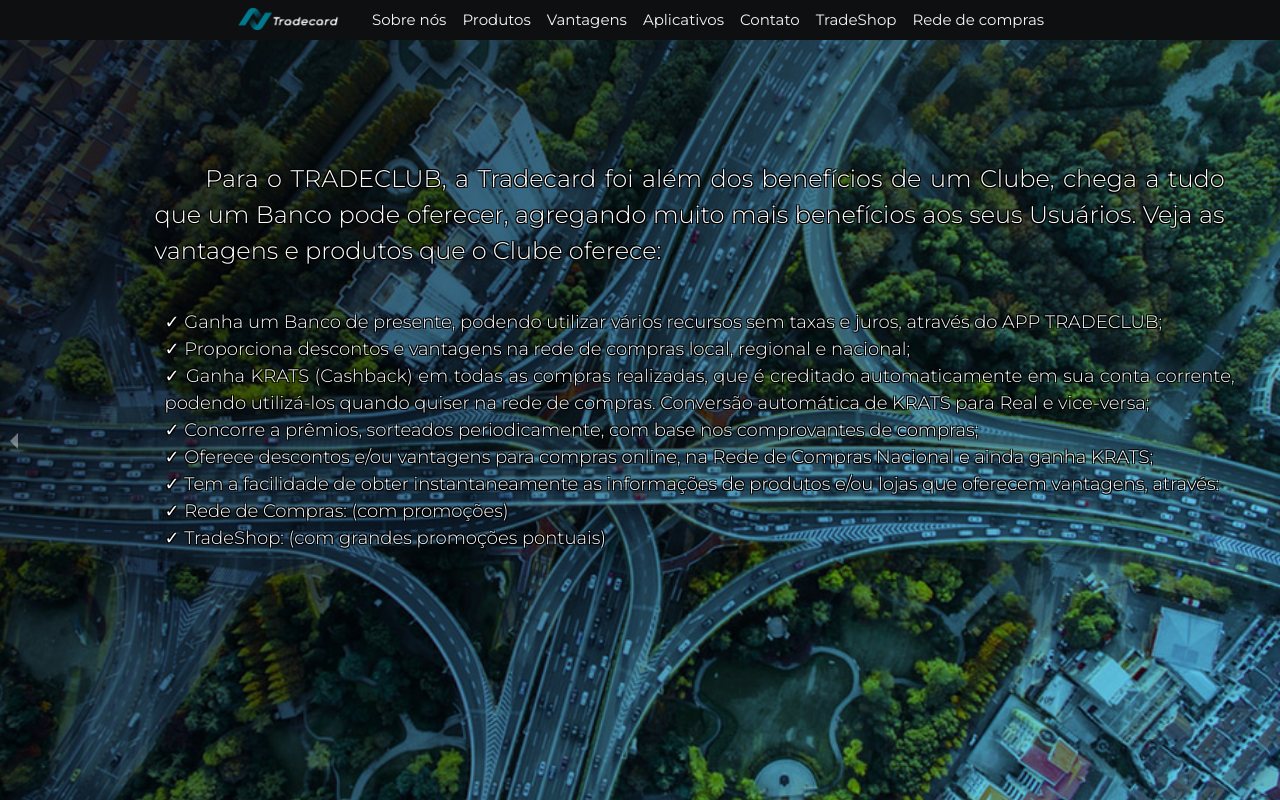
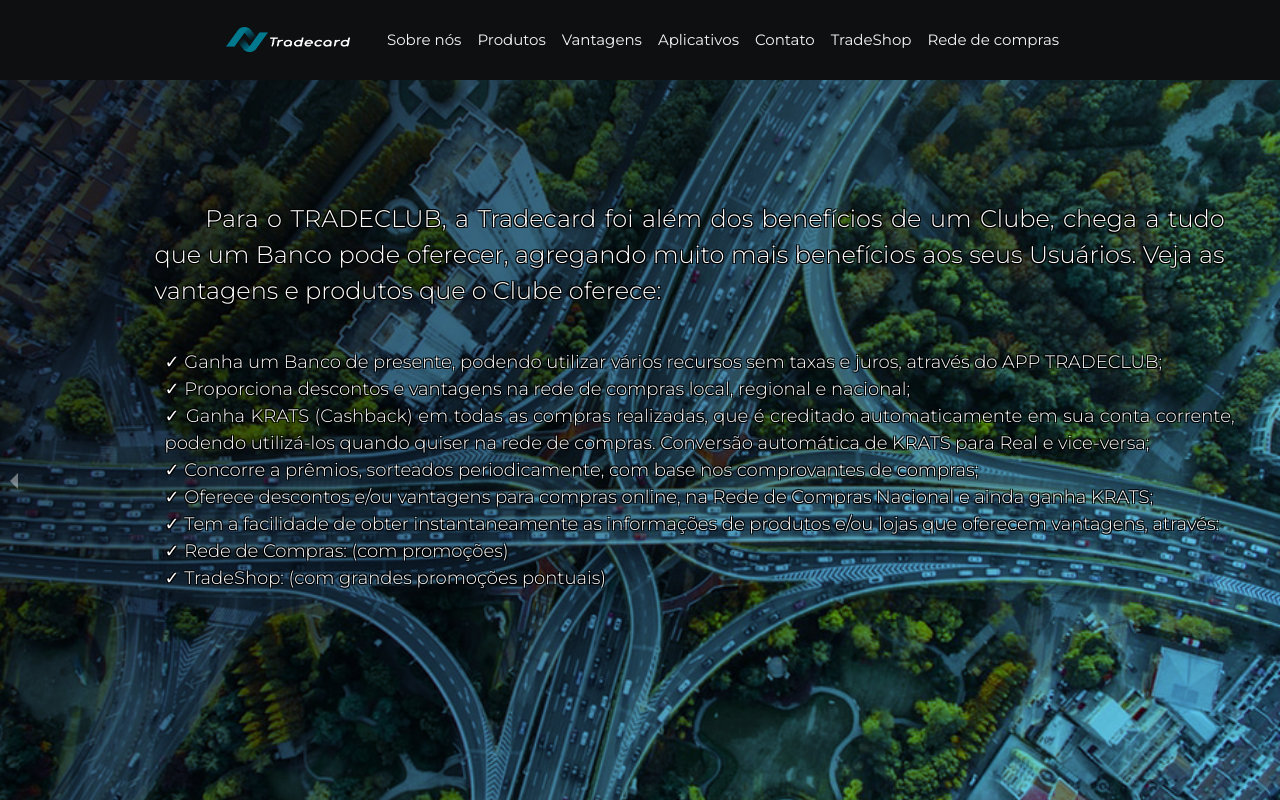
Before and after one commit to jamessonseren/correct-site-institucional, a React (Create React App) app: page /vantagens in a window 1280 px wide. Shown: the top 800 px of the page. Built offline with nearby package versions, Linux system fonts and the light colour scheme; what react-pose would draw is missing.

Commit message:
Adição footer

```diff
--- /dev/null
+++ b/src/components/footer/Footer.js
@@ -0,0 +1,11 @@
+import React, { Component } from 'react'
+
+export default class Footer extends Component {
+    render() {
+        return (
+            <div>
+                dwdwdwdw
+            </div>
+        )
+    }
+}
--- a/src/components/navbar/Navbar.js
+++ b/src/components/navbar/Navbar.js
@@ -11,7 +11,7 @@
             <Navbar.Collapse>
                 <Nav className="ml-auto mr-auto">
                     <Navbar.Brand  className='logo'>
-                        <img src={require('../../assets/tradecard_logo_white.png')} alt='Tradecard Logo' height='70%' width='120' className='logo' />
+                        <img src={require('../../assets/tradecard_logo_white.png')} alt='Tradecard Logo' height='80%' width='150' className='logo' />
                     </Navbar.Brand>
                     <Nav.Link><Link className='navbar-link-trade' to='/sobre_nos'>Sobre nós</Link></Nav.Link>
                     <Nav.Link><Link className='navbar-link-trade' to='/produtos'>Produtos</Link></Nav.Link>
@@ -22,7 +22,6 @@
                     <Nav.Link><Link className='navbar-link-trade' to='/rede_compras'>Rede de compras</Link></Nav.Link>
                 </Nav>
             </Navbar.Collapse>
-            {    console.log(window.location.pathname) }
         </Navbar>
     )
 }
--- a/src/components/navbar/navbar.css
+++ b/src/components/navbar/navbar.css
@@ -1,7 +1,7 @@
 .navbar-trade{
     background: rgba(14, 14, 14, 0.9);
     padding: 0 !important;
-    height: 5vh;
+    height: 10vh;
 }
 
 .navbar-link-trade{
--- a/src/components/sobre_nos/SobreNos.js
+++ b/src/components/sobre_nos/SobreNos.js
@@ -1,6 +1,7 @@
 import React, { useState, useEffect } from 'react';
 import {Container} from 'react-bootstrap'
 import posed from 'react-pose';
+import Footer from '../footer/Footer'
 import "./SobreNos.css"
 
 const Box = posed.div({
@@ -51,6 +52,7 @@
                     </p>
                 </Box>
             </Container>
+            <Footer />
         </Container>
     )
 }
```
